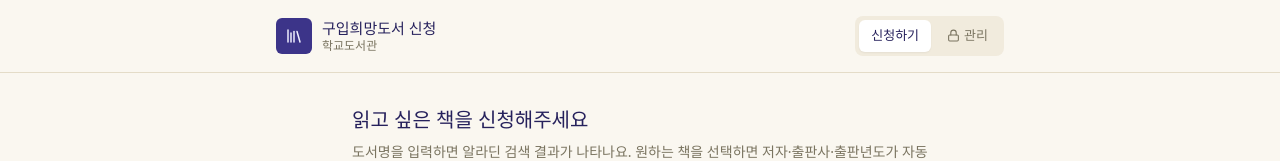
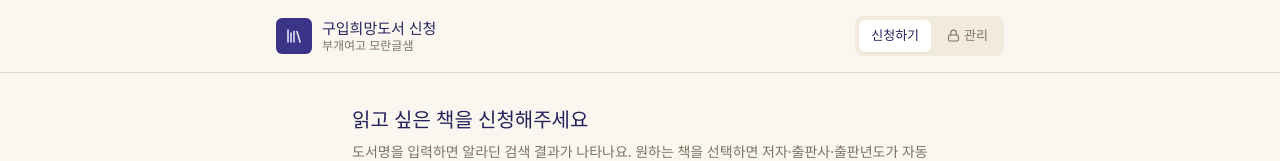
Before and after one commit to steal1224-sys/library-book-request, a Next.js app: page / in a window 1280 px wide. Shown: the top 161 px of the page. Built offline with nearby package versions, Linux system fonts and the light colour scheme.

Commit message:
Update paragraph text in index.js

```diff
--- a/pages/index.js
+++ b/pages/index.js
@@ -250,7 +250,7 @@ export default function Home() {
               <h1 className="text-[15px] font-medium text-[#26215C] leading-tight">
                 구입희망도서 신청
               </h1>
-              <p className="text-[12px] text-[#7A7460] leading-tight">학교도서관</p>
+              <p className="text-[12px] text-[#7A7460] leading-tight">부개여고 모란글샘</p>
             </div>
           </div>
           <div className="flex gap-1 bg-[#F1EBDD] rounded-lg p-1">
```
